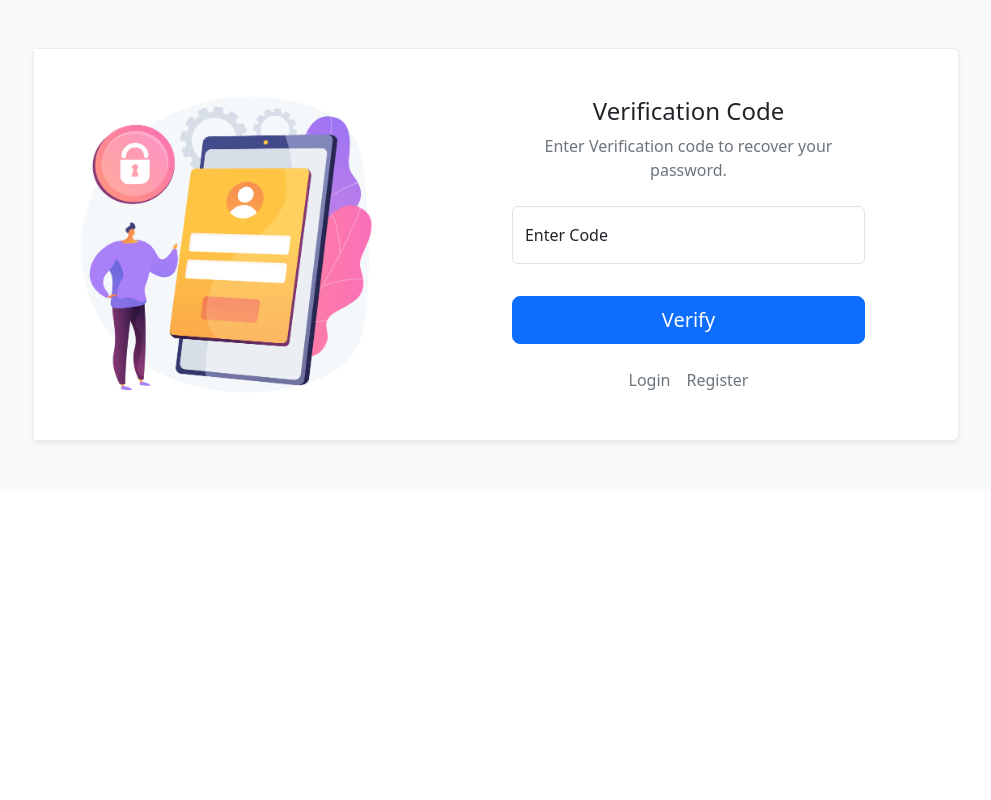
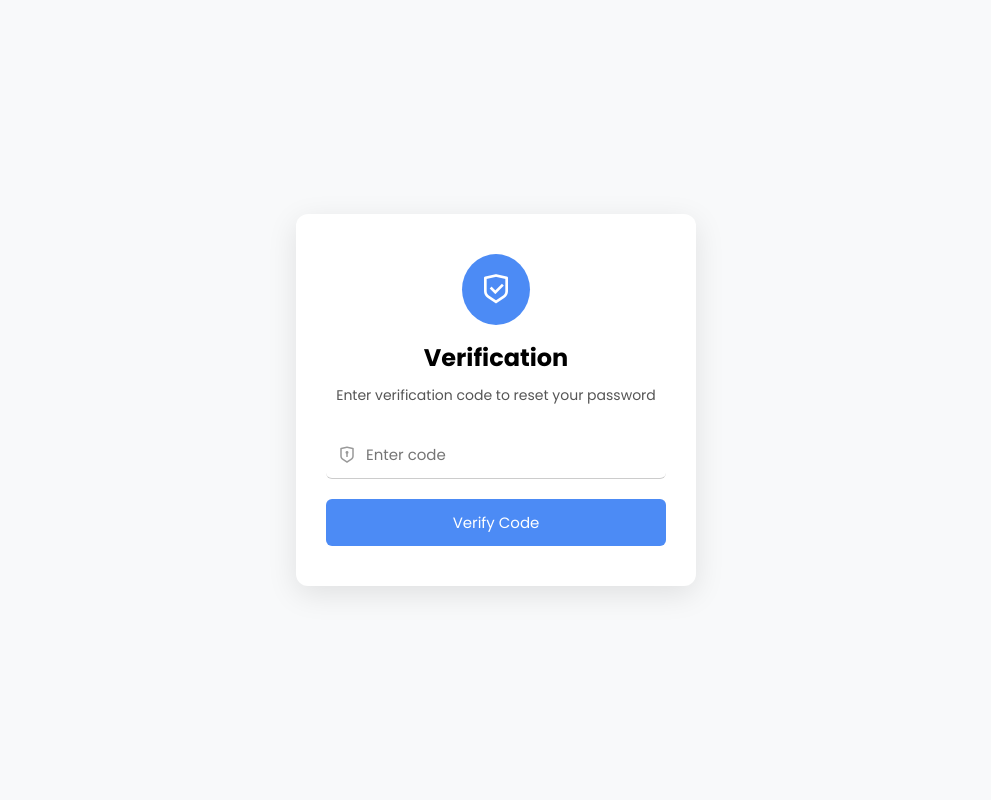
Before and after one commit to umernadim/barterBrains, a PHP site: page /verify-code.html in a window 1280 px wide. Shown: the whole page, without its empty margins (144-1135 px from the left). Run offline with PHP 8.4, Linux system fonts and the light colour scheme; some libraries are stand-ins or nearby versions.

Commit message:
forms updated

```diff
--- a/setUp-profile.html
+++ b/setUp-profile.html
@@ -5,6 +5,10 @@
   <meta name="viewport" content="width=device-width, initial-scale=1.0"/>
   <title>Set up | BarterBrains</title>
   <link href="https://cdn.jsdelivr.net/npm/remixicon@4.1.0/fonts/remixicon.css" rel="stylesheet" />
+    <link
+      href="https://fonts.googleapis.com/css2?family=Poppins:wght@400;600;700&display=swap"
+      rel="stylesheet"
+    />
   <link rel="stylesheet" href="style.css" />
 </head>
 <body>
@@ -30,7 +34,7 @@
         </form>
         <div id="links">
           <span>
-            <a href="#"><i class="ri-arrow-left-line"></i> Go Back</a>
+            <a href="signup.html"><i class="ri-arrow-left-line"></i> Go Back</a>
           </span>
         </div>
       </div>
--- a/style.css
+++ b/style.css
@@ -782,7 +782,6 @@ footer p {
 
 
 /* code for Login and Sigup page  */
-
 #login,
 #signup,
 #setup-profile {
@@ -890,7 +889,7 @@ footer p {
   padding: 10px;
   background-color: var(--btn-color);
   border: none;
-  color: #fff;
+  color: var(--text-color-light);
   cursor: pointer;
   border-radius: 4px;
   font-size: 16px;
@@ -955,6 +954,155 @@ footer p {
 
 }
 
+
+/* code for forgot password form pages  */
+#forgot-password,
+#new-password,
+#verify-code {
+  position: relative;
+  height: 100vh;
+  width: 100%;
+}
+
+#forgot-password #container,
+#new-password #container,
+#verify-code #container {
+  position: absolute;
+  left: 50%;
+  top: 50%;
+  transform: translate(-50%, -50%);
+  background-color: var(--text-color-light);
+  padding: 40px 30px;
+  border-radius: 12px;
+  box-shadow: 0 8px 30px rgba(0, 0, 0, 0.1);
+  width: 100%;
+  max-width: 400px;
+  text-align: center;
+}
+
+#forgot-password span,
+#new-password span,
+#verify-code span {
+  background: var(--btn-color);
+  display: inline-flex;
+  align-items: center;
+  justify-content: center;
+  padding: 18px;
+  border-radius: 50%;
+  font-size: 32px;
+  margin-bottom: 15px;
+}
+
+#forgot-password span i,
+#new-password span i,
+#verify-code span i {
+  color: var(--text-color-light);
+}
+
+/* Headings */
+#forgot-password h3,
+#new-password h3,
+#verify-code h3 {
+  font-size: 24px;
+  margin-bottom: 10px;
+}
+
+#forgot-password p,
+#new-password p,
+#verify-code p{
+  font-size: 14px;
+  color: #555;
+  margin-bottom: 25px;
+}
+
+#forgot-password form,
+#new-password form,
+#verify-code form {
+  display: flex;
+  flex-direction: column;
+  width: 100%;
+}
+
+#forgot-password .input-group,
+#new-password .input-group,
+#verify-code .input-group {
+  position: relative;
+  margin-bottom: 20px;
+}
+
+#forgot-password .input-group i,
+#new-password .input-group i,
+#verify-code .input-group i {
+  position: absolute;
+  left: 12px;
+  top: 50%;
+  transform: translateY(-50%);
+  color: #999;
+  font-size: 18px;
+}
+
+#forgot-password .input-group input,
+#new-password .input-group input,
+#verify-code .input-group input {
+  width: 100%;
+  padding: 12px 12px 12px 40px;
+  border: none;
+  background: none;
+  border-bottom: 1px solid #ccc;
+  border-radius: 6px;
+  outline: none;
+  font-size: 15px;
+  transition: border 0.3s ease;
+}
+
+#forgot-password .input-group input:focus,
+#new-password .input-group input:focus,
+#verify-code .input-group input:focus {
+  border-color: var(--btn-color);
+}
+
+#forgot-password button,
+#new-password button,
+#verify-code button {
+  padding: 12px;
+  border: none;
+  border-radius: 6px;
+  background: var(--btn-color);
+  color: var(--text-color-light);
+  font-size: 15px;
+  cursor: pointer;
+  transition: background 0.3s ease;
+}
+
+#forgot-password button:hover,
+#new-password button:hover,
+#verify-code button:hover {
+  background: var(--btn-hover-color);
+}
+
+
+@media screen and (max-width: 768px) {
+  #forgot-password #container,
+  #new-password #container,
+  #verify-code #container {
+  max-width: 350px;
+}
+
+#forgot-password .input-group i,
+#new-password .input-group i,
+#verify-code .input-group i {
+  font-size: 22px;
+}
+
+#forgot-password .input-group input,
+#new-password .input-group input,
+#verify-code .input-group input {
+  font-size: 18px;
+}
+
+}
+
+
 /* code for edit-profile-page  */
 #Edit-profile-container {
   overflow-x: hidden;
@@ -990,7 +1138,7 @@ footer p {
 }
 
 .file-label:hover {
-  background: #3467d6;
+  background: var(--btn-hover-color);
 }
 
 .form-control:focus {
--- a/verify-code.html
+++ b/verify-code.html
@@ -1,66 +1,53 @@
 <!DOCTYPE html>
 <html lang="en">
   <head>
-  <meta charset="UTF-8">
-  <meta name="viewport" content="width=device-width, initial-scale=1.0">
-  <title>Verify code | BarterBrains</title>
-  <link rel="stylesheet" href="https://unpkg.com/bootstrap@5.3.3/dist/css/bootstrap.min.css">
+    <meta charset="UTF-8" />
+    <meta name="viewport" content="width=device-width, initial-scale=1.0" />
+    <title>Verification | BarterBrains</title>
+    <link
+      href="https://cdn.jsdelivr.net/npm/remixicon@4.1.0/fonts/remixicon.css"
+      rel="stylesheet"
+    />
+      <link
+      href="https://fonts.googleapis.com/css2?family=Poppins:wght@400;600;700&display=swap"
+      rel="stylesheet"
+    />
+    <link rel="stylesheet" href="style.css" />
   </head>
   <body>
-  <!-- Password Reset 8 - Bootstrap Brain Component -->
-<!-- Password Reset Section -->
-<section class="bg-light p-3 p-md-4 p-xl-5">
-  <div class="container">
-    <div class="row justify-content-center">
-      <!-- 👉 Wider: col-lg-8 col-xl-8  -->
-      <div class="col-12 col-md-10 col-lg-8 col-xl-10">
-        <div class="card border-light-subtle shadow-sm">
-          <div class="row g-0">
-            <!-- Keep image for md and up -->
-            <div class="col-md-5 d-none d-md-block">
-              <img class="img-fluid w-100 h-100 object-fit-cover" loading="lazy" src="assets/verifyCode-img.jpg" alt="">
+    <section id="verify-code">
+      <div id="container">
+        <span><i class="ri-shield-check-line"></i></span>
+        <h3>Verification</h3>
+        <p>Enter verification code to reset your password</p>
+        <div id="form-content">
+          <form action="">
+            <div class="input-group">
+              <i class="ri-shield-keyhole-line"></i>
+              <input
+                type="text"
+                placeholder="Enter code"
+                inputmode="numeric"
+                pattern="[0-9]*"
+                required
+                maxlength="4"
+                id="verification-code"
+              />
             </div>
-            <!-- Form column takes more space -->
-            <div class="col-12 col-md-7 d-flex align-items-center justify-content-center">
-              <div class="col-12 col-lg-11 col-xl-10">
-                <div class="card-body p-4 p-md-5">
-                  <div class="mb-4 text-center">
-                    <h2 class="h4 mb-2">Verification Code</h2>
-                    <p class="fs-6 fw-normal text-secondary mb-0">
-                      Enter Verification code to recover your password.
-                    </p>
-                  </div>
-
-                  <form action="">
-                    <div class="row gy-3 overflow-hidden">
-                      <div class="col-12">
-                        <div class="form-floating mb-3">
-                          <input type="text" class="form-control" name="verifyCode" id="email" placeholder="" required>
-                          <label for="verifyCode" class="form-label">Enter Code</label>
-                        </div>
-                      </div>
-                      <div class="col-12">
-                        <div class="d-grid">
-                          <button class="btn btn-primary btn-lg" type="submit">Verify</button>
-                        </div>
-                      </div>
-                    </div>
+            <button type="submit">Verify Code</button>
           </form>
-
-                  <div class="d-flex gap-3 flex-column flex-md-row justify-content-md-center mt-4">
-                    <a href="login.html" class="link-secondary text-decoration-none">Login</a>
-                    <a href="signup.html" class="link-secondary text-decoration-none">Register</a>
-                  </div>
-
-                </div>
-              </div>
-            </div>
-          </div>
-        </div>
-      </div>
         </div>
       </div>
     </section>
 
+
+    <script>
+      // code to set input field to validate only numbers
+        let codeInput = document.getElementById("verification-code")
+        codeInput.addEventListener('input',()=>{
+            codeInput.value = codeInput.value.replace(/\D/g, '');
+        })
+    </script>
+
   </body>
 </html>
```
Also changed, not shown: forgot-password.html (+23 -54 lines), login.html (+7 -3 lines), new-password.html (+23 -53 lines), signup.html (+6 -2 lines). Lines whose indentation alone changed are shown as unchanged.
